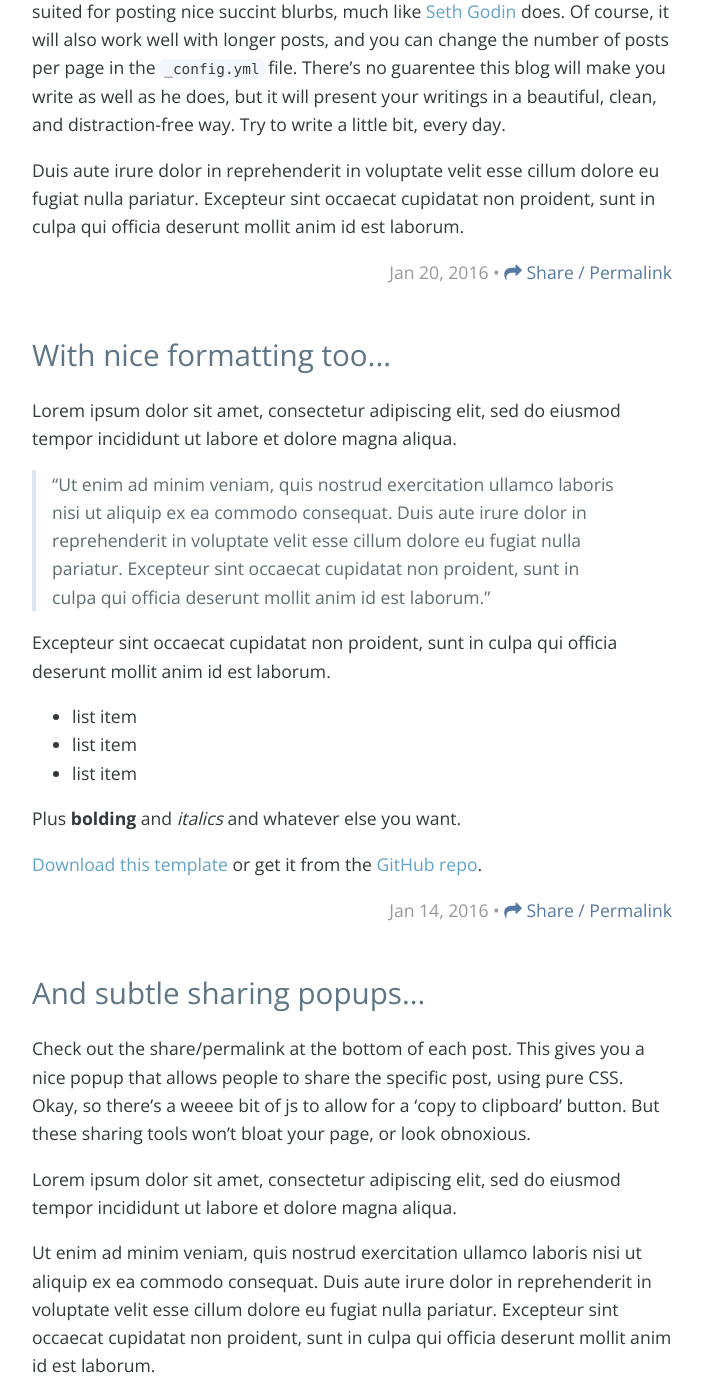
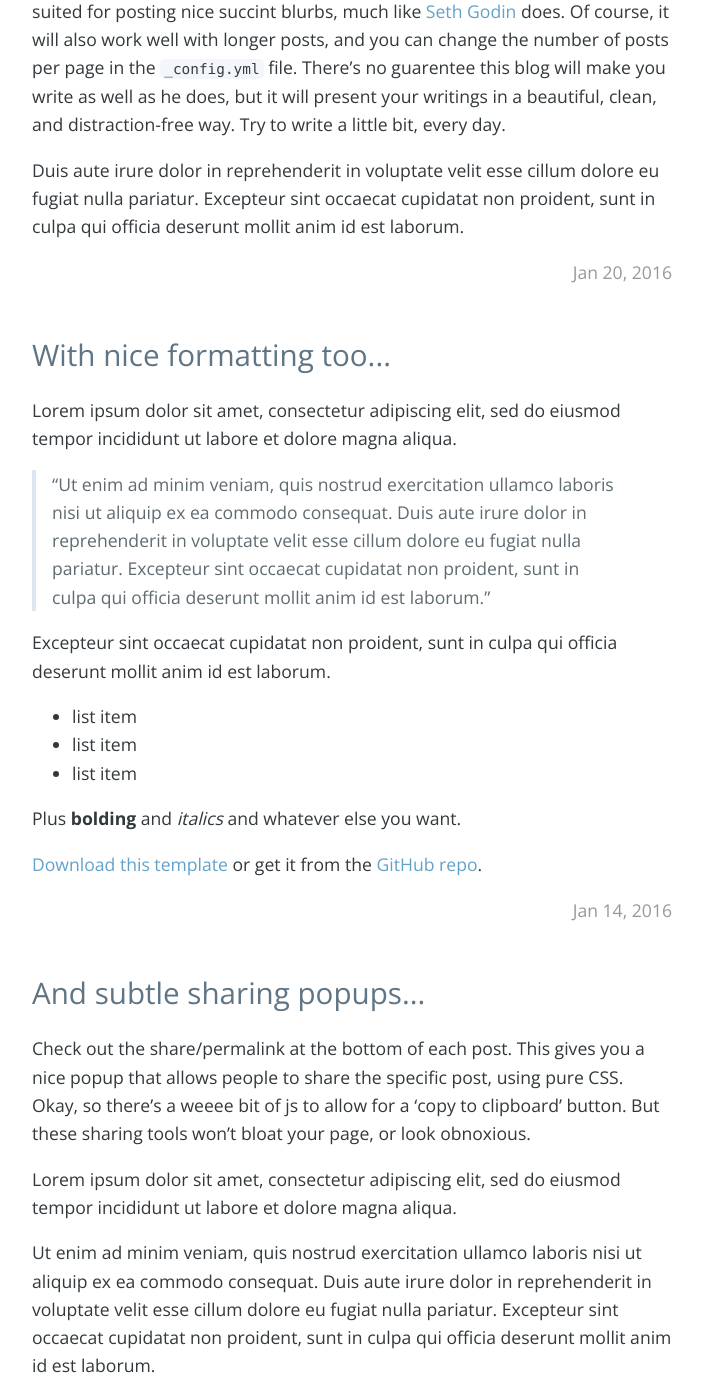
Before and after one commit to Eipi-Tong/Eipi-Tong.github.io, a Jekyll site: the page built from index.html, in a window 1280 px wide and 1400 px high, scrolled down 438 px. Shown: the whole window, without its empty margins (288-991 px from the left). Built offline with Jekyll 4.4.1, drawn with Linux system fonts in a browser that asks for light colours; nearby versions of some CDN libraries; the list of posts is cut into pages by our own code; comment, search, counter and statistics services are not loaded.

Commit message:
Change content

```diff
--- a/_layouts/post.html
+++ b/_layouts/post.html
@@ -12,6 +12,6 @@ layout: default
     {{ content }}
   </div>
 
-<a href="{{ site.url }}{{ site.baseurl }}"><h3 style="text-align: center;">- to blog -</h3></a>
+<a href="{{ site.url }}{{ site.baseurl }}"><h3 style="text-align: center;">- Back to Home -</h3></a>
 
 </article>
--- a/index.html
+++ b/index.html
@@ -12,35 +12,18 @@ layout: default
     <a name="blog{{ forloop.index }}"></a>
 
     <header class="post-header">
-      <a class="post-link" href="{{ post.url | prepend: site.baseurl }}"><h3 class="post-title" itemprop="name headline">{{ post.title }}</h3> </a>
+      <a class="post-link" href="{{ post.url | prepend: site.baseurl }}">
+        <h3 class="post-title" itemprop="name headline">{{ post.title }}</h3>
+      </a>
 
     </header>
 
     {{ post.content }}
 
-<p class="post-meta" style="text-align: right; color: rgb(152,152,152);"><time datetime="{{ post.date | date_to_xmlschema }}" itemprop="datePublished">{{ post.date | date: "%b %-d, %Y" }}</time>{% if page.author %} • <span itemprop="author" itemscope itemtype="http://schema.org/Person"><span itemprop="name">{{ post.author }}</span></span>{% endif %} • <label for="our-popup-{{ forloop.index }}"><i class="fa fa-share"></i> Share / Permalink</label></p>
-
-	<span>
-		<input type="checkbox" id="our-popup-{{ forloop.index }}" class="smoosh" />
-
-		<!-- invisible; when checked, the popup opens -->
-		<label for="our-popup-{{ forloop.index }}" class="overlay"></label>
-
-		<!-- the popup starts here -->
-		<div class="overlay-dialogue">
-			<h3>Share "{{ post.title  }}"</h3>
-
-            <!-- Target -->
-<input id="foo{{ forloop.index }}" value="{{ site.url }}{{ post.url }}" type="url">
-
-<!-- Trigger -->
-<button class="share-btn" data-clipboard-target="#foo{{ forloop.index }}">COPY LINK
-</button>
-            <p style="text-align: center;">Share on: <a href="https://www.facebook.com/sharer/sharer.php?u={{ site.url }}{{ post.url }}" target="_blank">Facebook</a> • <a href="https://twitter.com/share?url={{ site.url }}{{ post.url }}&amp;text={{ post.title }}" target="_blank">Twitter</a>
-
-			<p style="text-align: center;"><label for="our-popup-{{ forloop.index }}">cancel</label></p>
-		</div>
-	</span>
+    <p class="post-meta" style="text-align: right; color: rgb(152,152,152);"><time
+        datetime="{{ post.date | date_to_xmlschema }}" itemprop="datePublished">{{ post.date | date: "%b %-d, %Y"
+        }}</time>{% if page.author %} • <span itemprop="author" itemscope itemtype="http://schema.org/Person"><span
+          itemprop="name">{{ post.author }}</span></span>{% endif %} </p>
 
   </div>
 
```
Also changed, not shown: _posts/2016-01-12-filler.md (+1 -0 lines). Lines whose indentation alone changed are shown as unchanged.
